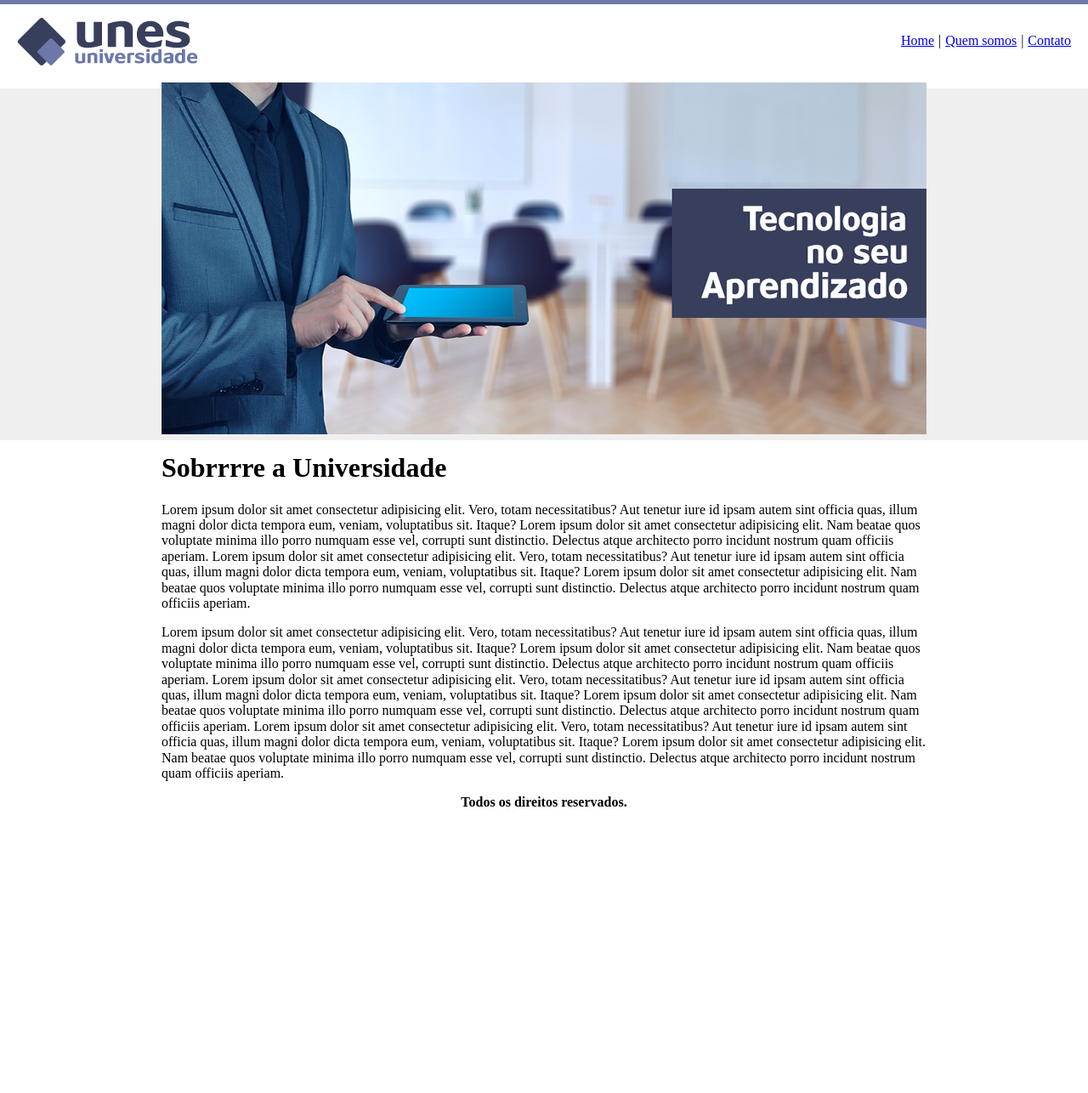
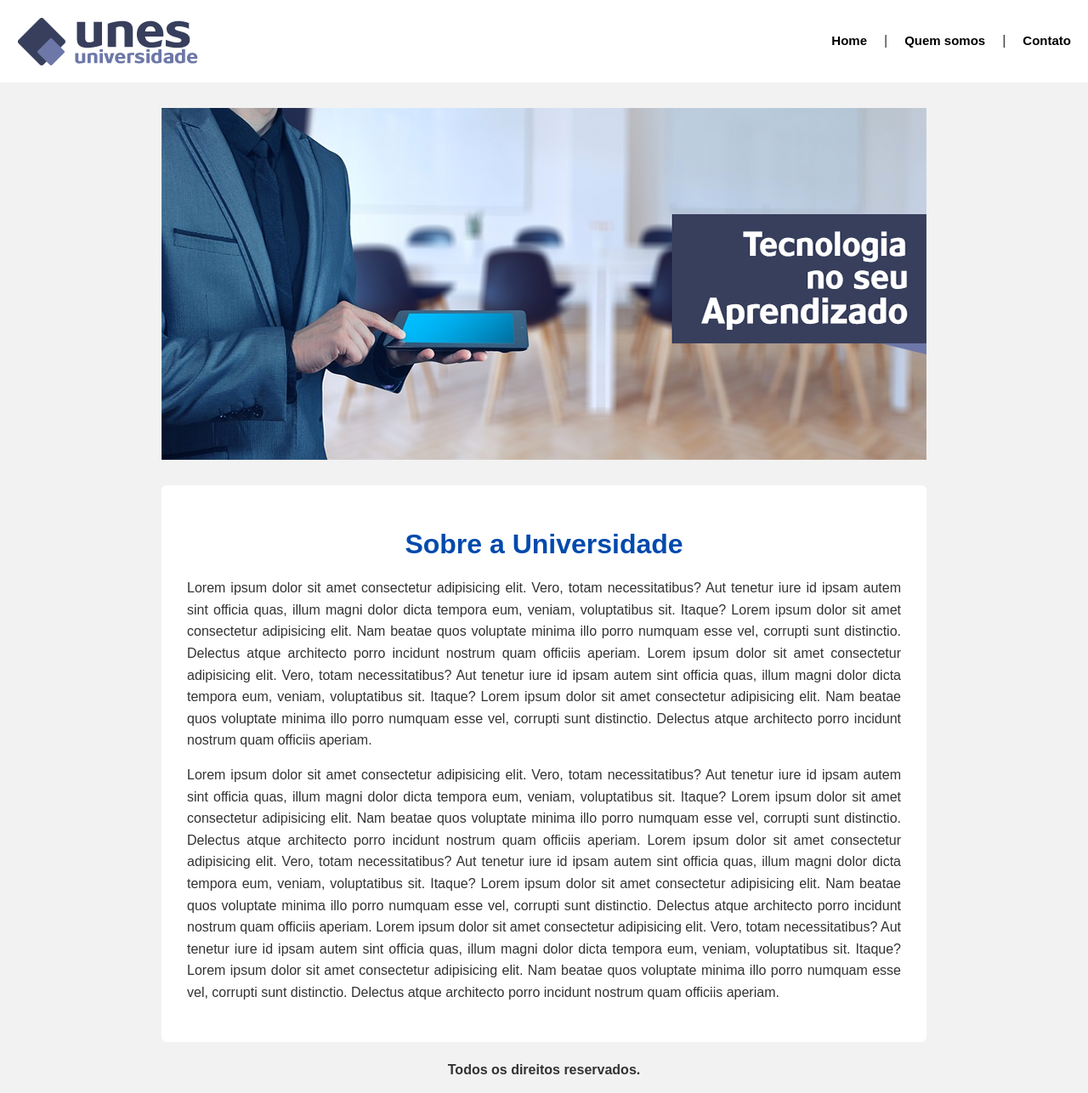
Before and after one commit to JaovitoP/Dev_web, a Flask app: page / in a window 1280 px wide. Shown: the whole page at 85% size. Before the commit the page ends 949 px from the top, so only its background shows below. Run offline with Flask 3, Linux system fonts and the light colour scheme; some libraries are stand-ins or nearby versions.

Commit message:
atualizando estilo do desafio 2

```diff
--- a/Desafio2/app.py
+++ b/Desafio2/app.py
@@ -18,3 +18,6 @@ def contato():
 @app.route("/quemsomos.html")
 def quemsomos():
   return render_template('quemsomos.html')
+
+if __name__ == "__main__":
+    app.run(debug=True)
--- a/Desafio2/static/css/style.css
+++ b/Desafio2/static/css/style.css
@@ -1,29 +1,86 @@
+* {
+  margin: 0;
+  padding: 0;
+  box-sizing: border-box;
+}
+
 body {
-    background-image: url("../fundo.png")
+  font-family: Arial, Helvetica, sans-serif;
+  background: #f2f2f2;
+  color: #333;
 }
 
 header {
+  width: 100%;
+  background: #ffffff;
+  padding: 20px;
+
   display: flex;
-    flex-direction: row;
+  align-items: center;
   justify-content: space-between;
-    align-items: center;
-    padding: 20px 20px;
 }
 
+/* MENU */
 nav {
-    width: 200px;
   display: flex;
-    justify-content: space-between;
+  gap: 20px;
 }
+
+nav a {
+  color: rgb(0, 0, 0);
+  text-decoration: none;
+  font-weight: bold;
+  font-size: 15px;
+}
+
+nav a:hover {
+  text-decoration: underline;
+}
+
 .capa {
-    margin: auto;
   display: block;
+  width: 100%;
+  max-width: 900px;
+  margin: 30px auto;
 }
+
+div {
+  width: 900px;
+  max-width: 95%;
+  margin: 20px auto;
+  background: white;
+  padding: 30px;
+  border-radius: 6px;
+}
+
+h1 {
+  text-align: center;
+  margin-bottom: 20px;
+  color: #004aad;
+}
+
+p {
+  text-align: justify;
+  margin-bottom: 15px;
+  line-height: 1.6;
+}
+
 .frase {
   text-align: center;
 }
 
+@media (max-width: 768px) {
+  header {
+    flex-direction: column;
+    gap: 10px;
+  }
+
+  nav {
+    flex-wrap: wrap;
+    justify-content: center;
+  }
+
   div {
-    width: 900px;
-    margin: auto;
+    padding: 20px;
   }
+}
--- a/Desafio2/templates/index.html
+++ b/Desafio2/templates/index.html
@@ -11,7 +11,7 @@
 {% block body %}
         <img src="../static/capa.png" alt="Capa da Unes" class="capa">
     <div>
-        <h1>Sobrrrre a Universidade</h1>
+        <h1>Sobre a Universidade</h1>
         <p>Lorem ipsum dolor sit amet consectetur adipisicing elit. Vero, totam necessitatibus? Aut tenetur iure id ipsam autem sint officia quas,
             illum magni dolor dicta tempora eum, veniam, voluptatibus sit. Itaque? Lorem ipsum dolor sit amet consectetur adipisicing elit. Nam beatae
             quos voluptate minima illo porro numquam esse vel, corrupti sunt distinctio. Delectus atque architecto porro incidunt nostrum quam officiis aperiam.
```
Also changed, not shown: Desafio2/static/css/style2.css (+73 -11 lines). Lines whose indentation alone changed are shown as unchanged.
